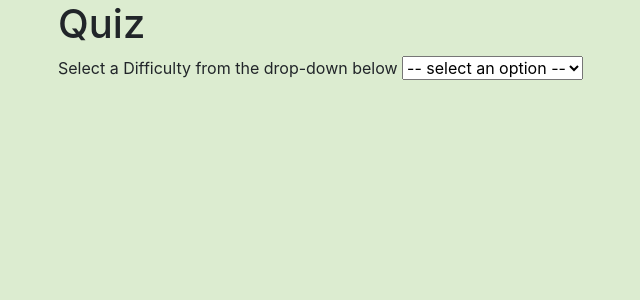
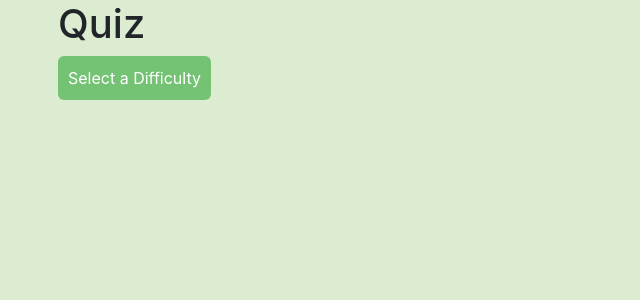
Before and after one commit to ArtesianSquid/InteractiveMorseWebApp, a Flask app: page /quiz_home in a window 1280 px wide. Shown: the part 46-346 px from the top of the page, without its empty margins (27-667 px from the left). Run offline with Flask 2, Linux system fonts and the light colour scheme; some libraries are stand-ins or nearby versions.

Commit message:
Changed quiz drop down

```diff
--- a/templates/quiz_home.html
+++ b/templates/quiz_home.html
@@ -7,17 +7,14 @@
     <h1>Quiz</h1>
 </div>
 
-<div id="difficulty_select"></div>
-    <label for="difficulty">Select a Difficulty from the drop-down below</label>
-    <select name="difficulty" id="difficulty" onchange="location = this.value">
-        <option disabled selected value> -- select an option -- </option>
-        <!–– probably shouldn't hardcode the quiz values in case we want to change them up later––>
-        <option value="quiz/0">Easy</option>
-        <option value="not_implemented">Medium</option>
-        <option value="not_implemented">Hard</option>
-    </select>
+<div class="dropdown">
+    <button class="dropbtn">Select a Difficulty</button>
+    <div class="dropdown-content">
+      <a href="quiz/0">Easy</a>
+      <a href="not_implemented">Medium</a>
+      <a href="not_implemented">Hard</a>
+    </div>
 </div>
 
 
-
 {% endblock %}
```
